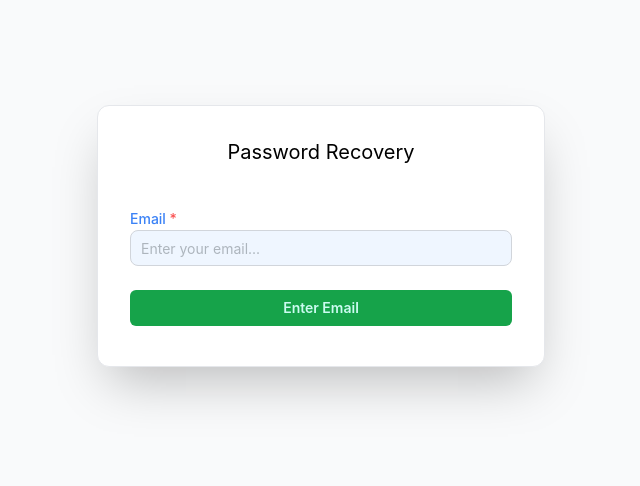
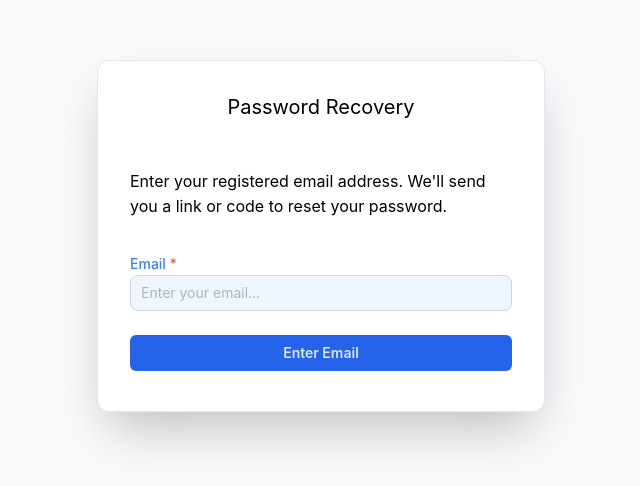
Before and after one commit to ks-rushik/restaurant-management, a Next.js app: page /auth/resetpassword in a window 1280 px wide. Shown: the part 164-650 px from the top of the page, without its empty margins (319-959 px from the left). Built offline with nearby package versions, Linux system fonts and the light colour scheme.

Commit message:
show description for reset link form

```diff
--- a/src/app/components/features/auth/components/ResetPassword.tsx
+++ b/src/app/components/features/auth/components/ResetPassword.tsx
@@ -8,11 +8,10 @@ import FormField from "@/app/components/forms/FormField";
 import BaseInput from "@/app/components/ui/BaseInput";
 import BaseButton from "@/app/components/ui/BaseButton";
 import { resetPassword } from "../actions/resetpassword-action";
+import { Text } from "@mantine/core";
 
 const resetPasswordSchema = z.object({
-  email: z.string()
-    .min(1, "Email is Required")
-    .email("Invalid email format"),
+  email: z.string().min(1, "Email is Required").email("Invalid email format"),
 });
 
 export type IResetPasswordData = z.infer<typeof resetPasswordSchema>;
@@ -28,36 +27,43 @@ const ResetPasswordForm = () => {
 
   const onSubmit = (data: IResetPasswordData) => {
     console.log("Login Data:", data);
-    return resetPassword(data.email)
+    return resetPassword(data.email);
   };
 
   return (
     <>
-      <form onSubmit={handleSubmit(onSubmit)} className="">
-        <FormGroup>
+      <form onSubmit={handleSubmit(onSubmit)} className="w-full">
+        <FormGroup >
           <h1 className="flex flex-col items-center justify-center mb-10 text-xl">
             Password Recovery
           </h1>
-          <FormField label="Email" name="email" error={errors.email?.message} required={true}>
+          <Text size="md" className="pt-2 pr-2 pb-8">
+            Enter your registered email address. We'll send you a link or code to reset your password.
+          </Text>
+
+          <FormField
+            label="Email"
+            name="email"
+            error={errors.email?.message}
+            required={true}
+          >
             <BaseInput
               {...register("email")}
               type="email"
               name="email"
               placeholder="Enter your email..."
-
             />
           </FormField>
           <BaseButton
             type="submit"
-            intent="success"
+            intent="primary"
             classNames={{
               root: "mb-2 w-full py-2 rounded-md",
             }}
             loading={isSubmitting}
           >
-          Enter Email
+            Enter Email
           </BaseButton>
-
         </FormGroup>
       </form>
     </>
```
